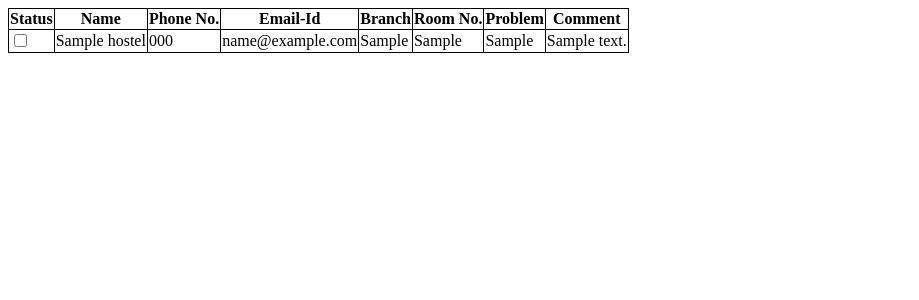
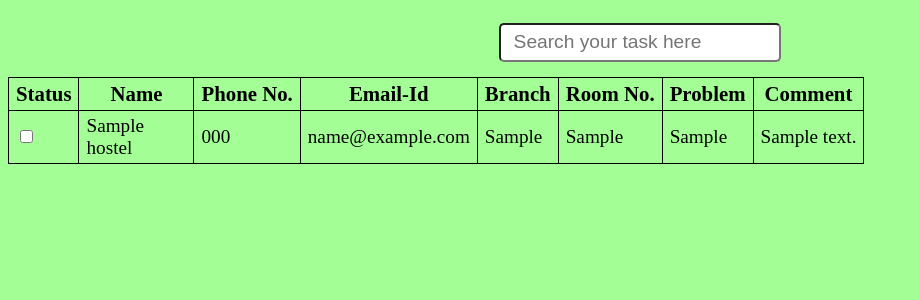
Before and after one commit to 20116014-ARVIND-KUMAR/Hostel-Chat-Bot, a Node server app: page /tasks in a window 1280 px wide. Shown: the top 300 px of the page, without its empty margins (0-919 px from the left). Run offline with Node 20, Linux system fonts and the light colour scheme; tables that the repository leaves empty hold one stand-in row (values such as "Sample post"); some libraries are stand-ins or nearby versions.

Commit message:
table css edit

```diff
--- a/app.js
+++ b/app.js
@@ -70,7 +70,8 @@ app.post('/signin',(req,res)=>{
     }).catch(()=>{
         res.status(400).send("<h1>Submission is unsuccessful! <br> Try Again</h1>")
     })
-    emailsent=req.body;
+
+    let emailsent=req.body;
     // send email here
     const transporter = nodemailer.createTransport({
         service:'gmail',
@@ -99,9 +100,6 @@ app.post('/signin',(req,res)=>{
     console.log(req.body);
 });
 
-app.get('/email',(req,res)=>{
-    res.status(200).render('login.pug');
-});
 
 app.get('/', (req,res)=>{
     res.status(200).render('index.pug');
--- a/static/CSS/tasks.css
+++ b/static/CSS/tasks.css
@@ -1,4 +1,39 @@
+body{
+  background: #a3ff95;
+
+}
+
 table, th, td {
     border: 1px solid black;
     border-collapse: collapse;
   }
+
+#mytask{
+   display: block;
+   width: 20%;
+   margin: 15px auto;
+   padding: 0.5% 1%;
+   font-size: 1.2rem;
+   border-radius:5px;
+}
+
+th, td{
+    padding: 4px 7px;
+    font-size: 1.2rem;
+}
+
+th{
+   font-size: 1.3rem;
+}
+
+.container{
+    overflow-x: auto;
+
+}
+
+@media (max-width:900px){
+
+    #mytask{
+       width: 200px;
+    }
+}
--- a/views/tasks.ejs
+++ b/views/tasks.ejs
@@ -7,17 +7,20 @@
     <title>Hostel Chat Bot - Tasks</title>
     <link rel="icon" type="image/png" sizes="16x16" href="../static/images/favicon-16x16.png">
     <link rel="stylesheet" href="../static/CSS/tasks.css">
-    <script src="https://smtpjs.com/v3/smtp.js"></script>
+
 </head>
 <body>
 
-    <table>
+  <div class="container">
+    <input type="text" name="tasks" id="mytask" placeholder="Search your task here" onkeyup="myfunction()">
+
+    <table id="mytable">
        <thead>
           <tr>
             <th>Status</th>
-             <th>Name</th>
+             <th style="width: 100px;">Name</th>
              <th>Phone No.</th>
-             <th>Email-Id</th>
+             <th style="width: 100px;">Email-Id</th>
              <th>Branch</th>
              <th>Room No.</th>
              <th>Problem</th>
@@ -29,7 +32,7 @@
            <%x.forEach((y)=>{%>
 
              <tr>
-                <td> <form method="post"><input type="checkbox" class="save-cb-state" name=<%=y._id%> onclick = "sendEmail()"></form> </td>
+                <td><input type="checkbox" class="save-cb-state" name=<%=y._id%>> </td>
                 <td><%=y.name%></td>
                 <td><%=y.phone%></td>
                 <td><%=y.email%></td>
@@ -43,7 +46,7 @@
        </tbody>
 
     </table>
-
+  </div>
 
     <script>
       // Avoid scoping issues by encapsulating code inside anonymous function
@@ -90,60 +93,31 @@
       })();
       </script>
 
-  <script type="text/javascript">
-     function sendEmail() {
-      Email.send({
-       Host: "smtp.gmail.com",
-       Username: "hostelchat314@gmail.com",
-       Password: "juiccskzxlfqbltc",
-       To:`arvinddakshana20@gmail.com`,
-       From: "hostelchat314@gmail.com",
-       Subject: "Sending Email using javascript",
-       Body: "Well that was easy!!",
-     })
-       .then(function (message) {
-         alert("mail sent successfully")
-       });
-   }
+<script>
+    function myfunction(){
 
-  </script>
+      let filter = document.getElementById('mytask').value.toUpperCase();
+      let mytable=document.getElementById('mytable');
+      let tr= mytable.getElementsByTagName('tr');
+
+      for(var i=0;i<tr.length;i++){
+          let td=tr[i].getElementsByTagName('td')[6];
+
+          if(td){
+             let textvalue=td.textContent || td.innerHTML;
+
+             if(textvalue.toUpperCase().indexOf(filter) > -1){
+                  tr[i].style.display="";
+             }
+             else{
+                tr[i].style.display="none";
+             }
+          }
+      }
+    }
+
+
+</script>
 
 </body>
 </html>
-
-
-<!-- <!DOCTYPE html>
-<html>
-
-<head>
-<title>Send Mail</title>
-<script src=
-	"https://smtpjs.com/v3/smtp.js">
-</script>
-
-<script type="text/javascript">
-	function sendEmail() {
-      Email.send({
-       Host: "smtp.gmail.com",
-       Username: "hostelchat314@gmail.com",
-       Password: "juiccskzxlfqbltc",
-       To:`arvinddakshana20@gmail.com`,
-       From: "hostelchat314@gmail.com",
-       Subject: "Sending Email using javascript",
-       Body: "Well that was easy!!",
-     })
-       .then(function (message) {
-         alert("mail sent successfully")
-       });
-	}
-</script>
-</head>
-
-<body>
-<form method="post">
-	<input type="button" value="Send Email"
-		onclick="sendEmail()" />
-</form>
-</body>
-
-</html> -->
```
